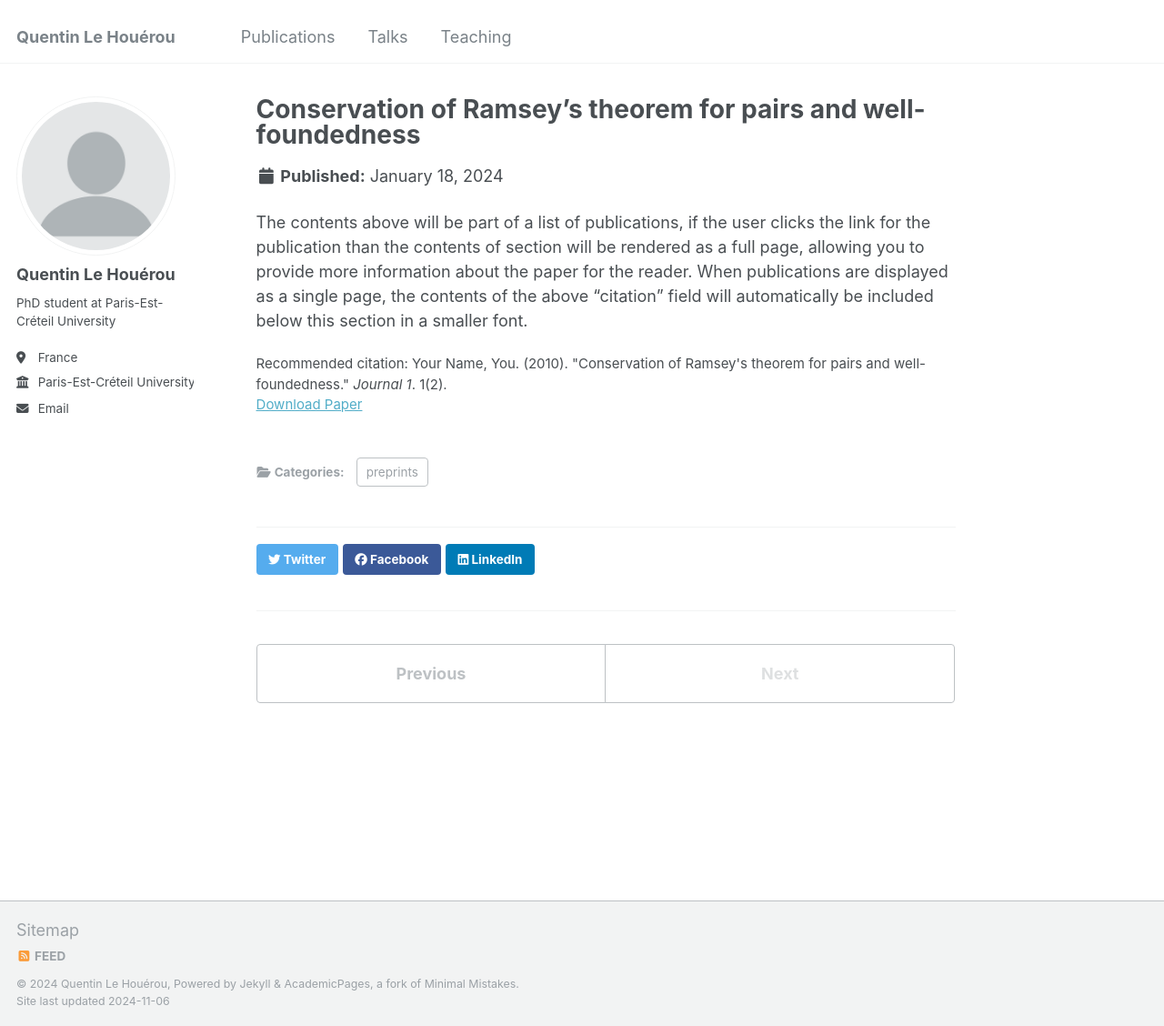
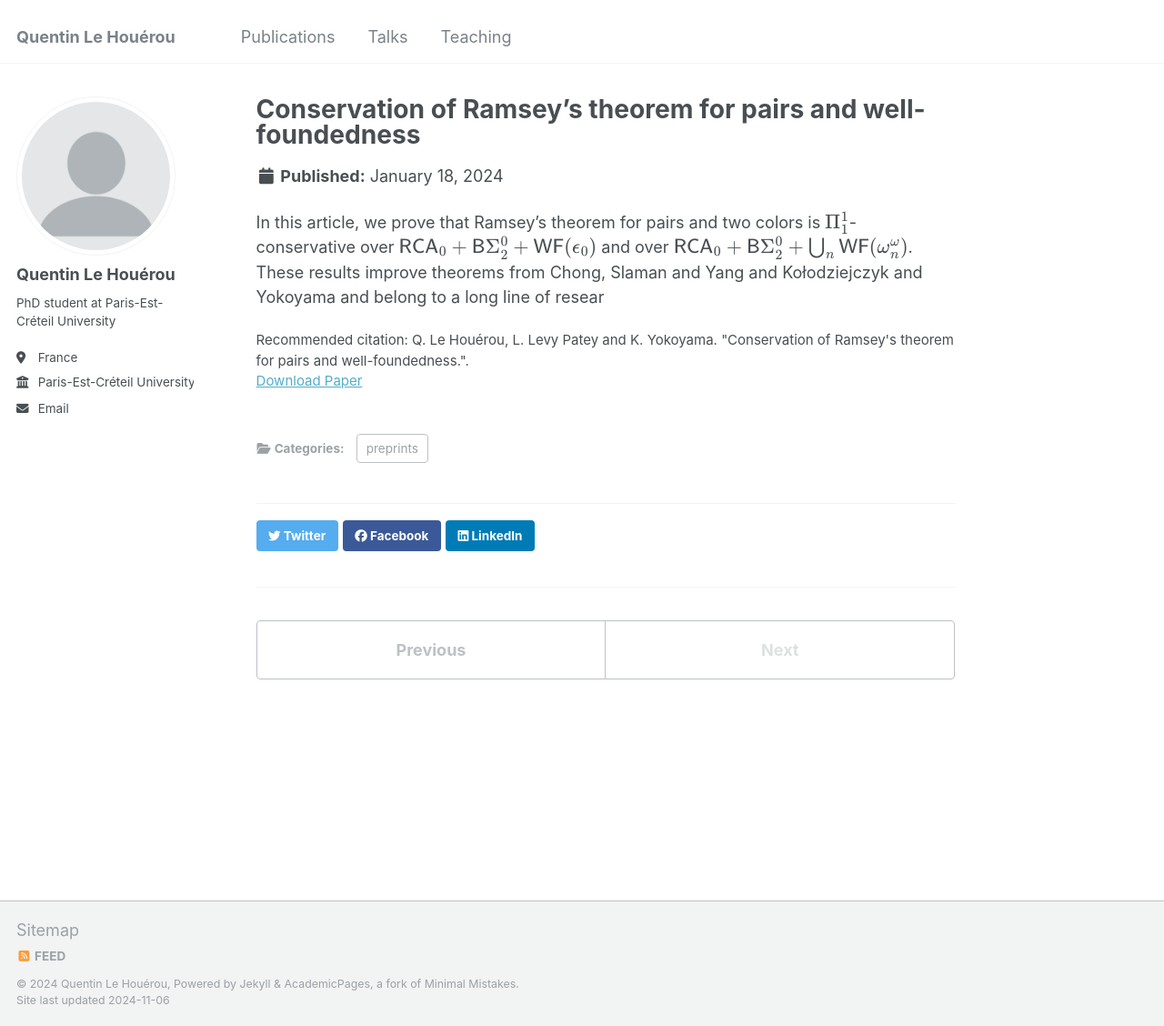
Before and after one commit to QuentinLH/quentinlh.github.io, a Jekyll site: the page built from _publications/2024-02-17-paper-title-number-4.md, in a window 1280 px wide and 1128 px high. Shown: the whole window at 91% size. Built offline with Jekyll 4.4.1, drawn with Linux system fonts in a browser that asks for light colours.

Commit message:
paper 1 try 17

```diff
--- a/_publications/2024-02-17-paper-title-number-4.md
+++ b/_publications/2024-02-17-paper-title-number-4.md
@@ -5,7 +5,8 @@
 permalink: /publication/Conservation_of_Ramsey_s_theorem_for_pairs_and_well_foundedness
 date: 2024-01-18
 paperurl: 'http://academicpages.github.io/files/Conservation_of_Ramsey_s_theorem_for_pairs_and_well_foundedness.pdf'
-citation: "Your Name, You. (2010). &quot;Conservation of Ramsey's theorem for pairs and well-foundedness.&quot; <i>Journal 1</i>. 1(2)."
+citation: "Q. Le Houérou, L. Levy Patey and K. Yokoyama. &quot;Conservation of Ramsey's theorem for pairs and well-foundedness.&quot;."
+
 ---
 
-The contents above will be part of a list of publications, if the user clicks the link for the publication than the contents of section will be rendered as a full page, allowing you to provide more information about the paper for the reader. When publications are displayed as a single page, the contents of the above "citation" field will automatically be included below this section in a smaller font.
+In this article, we prove that Ramsey's theorem for pairs and two colors is \\( \Pi^1_1 \\)-conservative over \\(\mathsf{RCA}_0 + \mathsf{B}\Sigma_2^0 + \mathsf{WF}(\epsilon_0)\\) and over \\(\mathsf{RCA}_0 + \mathsf{B}\Sigma_2^0 + \bigcup_n \mathsf{WF}(\omega^\omega_n)\\). These results improve theorems from Chong, Slaman and Yang and Kołodziejczyk and Yokoyama and belong to a long line of resear
```
